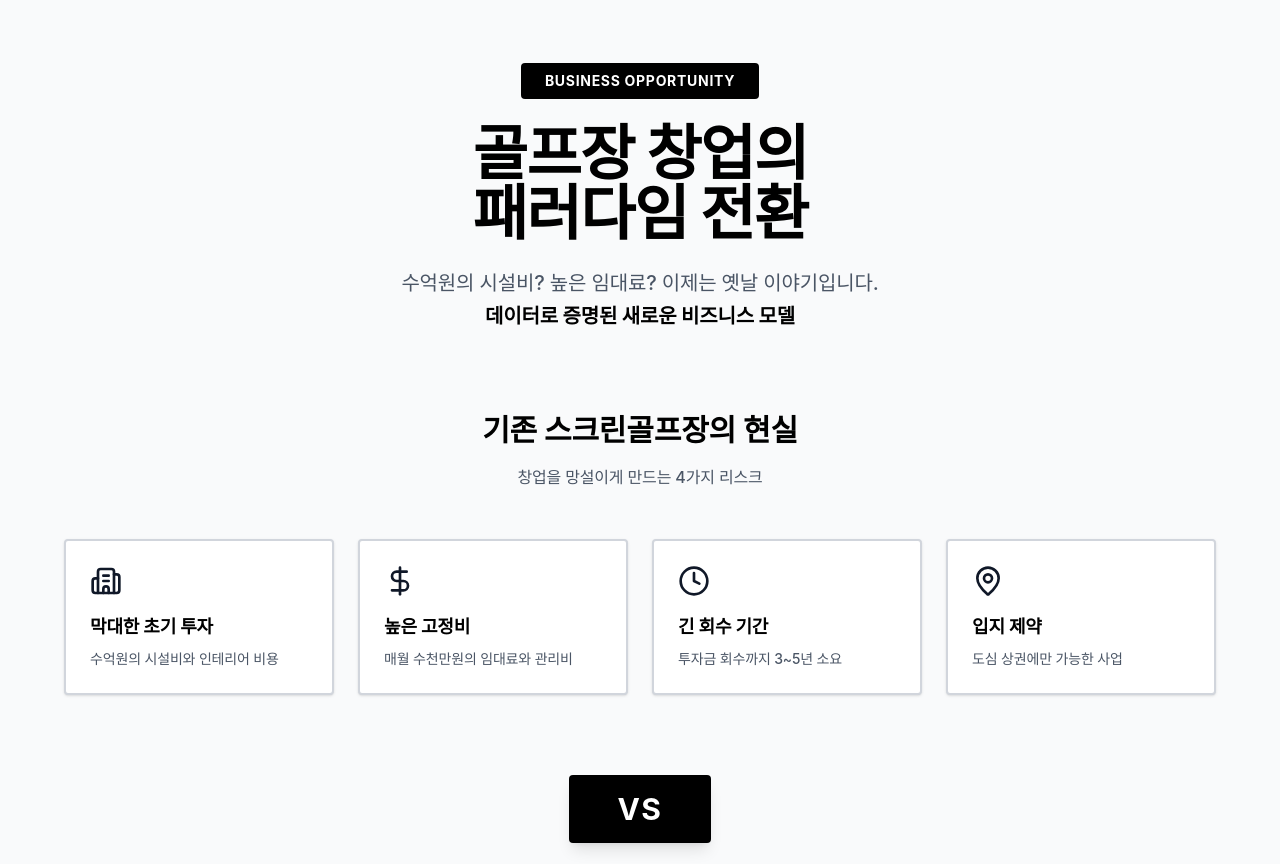
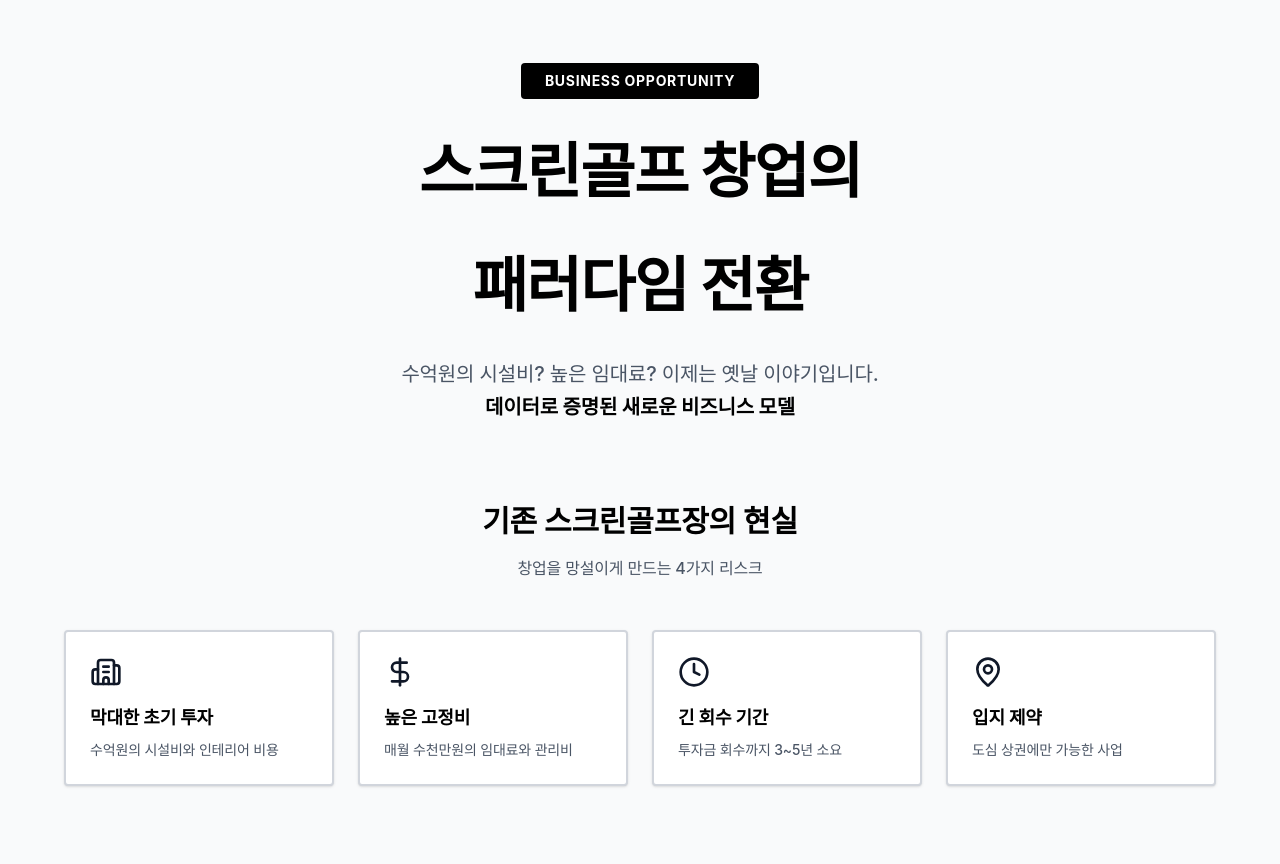
Before and after one commit to BAE-EXMO/ddadang, a Next.js app: page / in a window 1280 px wide. Shown: the part 6580-7444 px from the top of the page. Built offline with nearby package versions, Linux system fonts and the light colour scheme; a web font is replaced by a local one.

Commit message:
refactor: BusinessValueSection 헤드라인 수정
- '골프장 창업의' → '스크린골프 창업의'로 명확화
- 줄간격 확대: leading-relaxed 클래스 추가
- '패러다임 전환' 텍스트 상단 여백 추가 (mt-4)
- 가독성 개선

```diff
--- a/components/sections/BusinessValueSection.tsx
+++ b/components/sections/BusinessValueSection.tsx
@@ -107,9 +107,9 @@ export default function BusinessValueSection() {
           <div className="inline-block px-6 py-2 bg-black text-white rounded-sm text-sm font-bold mb-6 tracking-wider">
             BUSINESS OPPORTUNITY
           </div>
-          <h2 className="text-4xl md:text-6xl font-bold text-black mb-6 tracking-tight">
-            골프장 창업의<br />
-            <span className="relative inline-block">
+          <h2 className="text-4xl md:text-6xl font-bold text-black mb-6 tracking-tight leading-relaxed">
+            스크린골프 창업의<br />
+            <span className="relative inline-block mt-4">
               <span className="relative z-10">패러다임 전환</span>
               <span className="absolute bottom-2 left-0 w-full h-3 bg-gray-200 -z-10"></span>
             </span>
```
